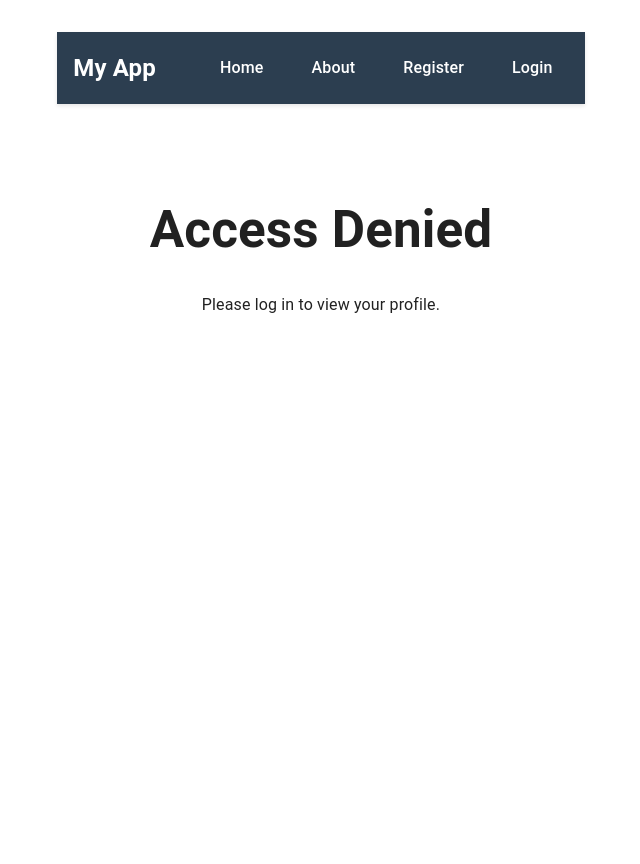
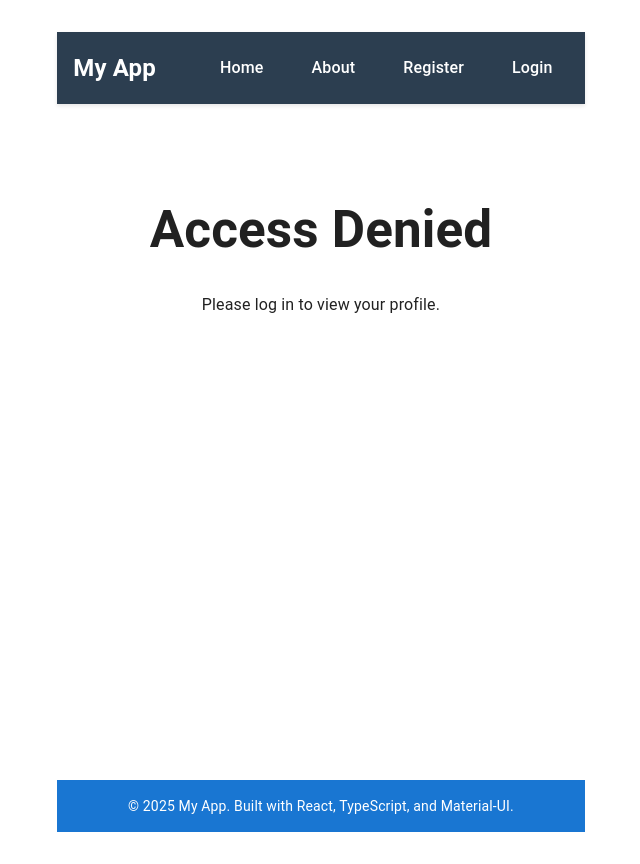
Before and after one commit to yupitsleen/timeline-web, a React (Vite) app: page /profile in a window 1280 px wide. Shown: the whole page, without its empty margins (319-959 px from the left). Built offline with nearby package versions, Linux system fonts and the light colour scheme.

Commit message:
Add footer component to layout

```diff
--- /dev/null
+++ b/src/components/Footer.tsx
@@ -0,0 +1,25 @@
+import { Box, Typography, Container } from '@mui/material'
+
+function Footer() {
+  const currentYear = new Date().getFullYear()
+
+  return (
+    <Box
+      component="footer"
+      sx={{
+        mt: 'auto',
+        py: 2,
+        backgroundColor: 'primary.main',
+        color: 'primary.contrastText'
+      }}
+    >
+      <Container maxWidth="lg">
+        <Typography variant="body2" align="center">
+          © {currentYear} My App. Built with React, TypeScript, and Material-UI.
+        </Typography>
+      </Container>
+    </Box>
+  )
+}
+
+export default Footer
--- a/src/layouts/Layout.tsx
+++ b/src/layouts/Layout.tsx
@@ -1,6 +1,7 @@
 import type { ReactNode } from 'react'
 import { Link, useLocation } from 'react-router-dom'
 import { useAppContext } from '../context/AppContext'
+import Footer from '../components/Footer'
 import styles from './Layout.module.css'
 
 interface LayoutProps {
@@ -69,6 +70,7 @@ function Layout({ children }: LayoutProps) {
       <main className={styles.main}>
         {children}
       </main>
+      <Footer />
     </div>
   )
 }
```
